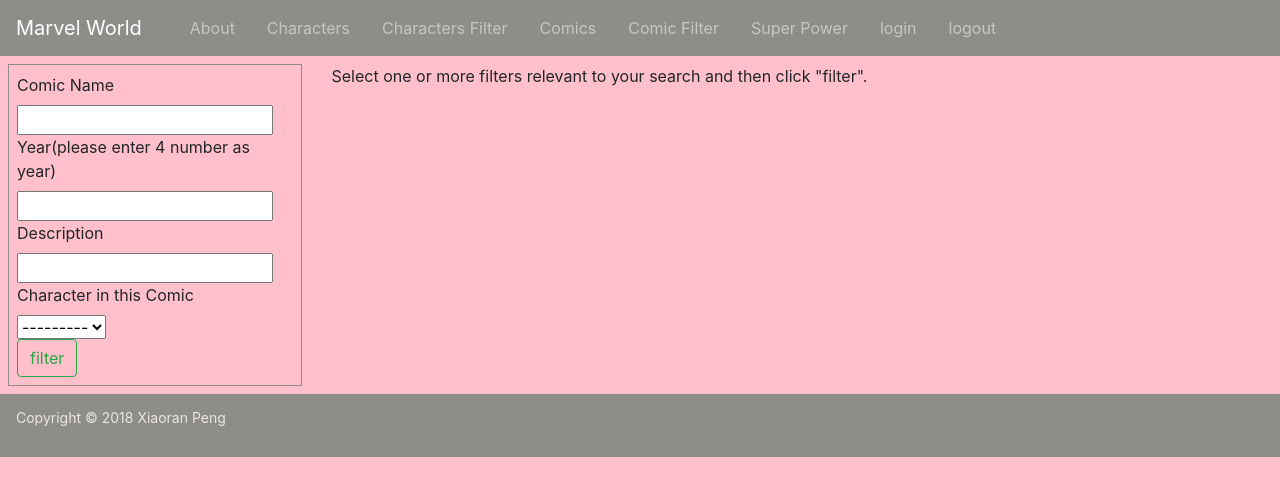
After one commit to xiaoranppp/si664-final, a Django app: page /marvel_world/comic/filter/ in a window 1280 px wide. The commit adds this page. Shown: the top 496 px of the page. Run offline with Django 3.2, Linux system fonts and the light colour scheme; the visitor is signed in with stand-in values (Sample User, id 1); data that the repository does not hold is empty; some libraries are stand-ins or nearby versions.

Commit message:
'filter_done'

```diff
--- /dev/null
+++ b/marvel_world/filters.py
@@ -0,0 +1,110 @@
+import django_filters
+from marvel_world.models import Comic,Character,Power,Alignment,SkinColor,HairColor,EyeColor,Race,Publisher,Gender
+
+
+class Marvel_comicFilter(django_filters.FilterSet):
+    comic_name = django_filters.CharFilter(
+		field_name='comic_name',
+		label='Comic Name',
+		lookup_expr='icontains'
+	)
+    year = django_filters.CharFilter(
+		field_name='comic_name',
+		label='Year(please enter 4 number as year)',
+		lookup_expr='icontains'
+	)
+    description = django_filters.CharFilter(
+		field_name='description',
+		label='Description',
+		lookup_expr='icontains'
+	)
+
+
+
+
+
+	# Add description, heritage_site_category, region, sub_region and intermediate_region filters here
+
+    Character= django_filters.ModelChoiceFilter(
+		field_name='characters',
+		label='Character in this Comic',
+        queryset=Character.objects.all(),
+		lookup_expr='exact'
+	)
+    class Meta:
+	    model =Comic
+	    fields = []
+class Marvel_worldFilter(django_filters.FilterSet):
+    character_name = django_filters.CharFilter(
+		field_name='character_name',
+		label='Character Name',
+		lookup_expr='icontains'
+	)
+
+
+
+
+
+	# Add description, heritage_site_category, region, sub_region and intermediate_region filters here
+
+    Power= django_filters.ModelChoiceFilter(
+		field_name='super_power',
+		label='super power',
+		queryset=Power.objects.all(),
+		lookup_expr='exact'
+	)
+    gender= django_filters.ModelChoiceFilter(
+        field_name='gender',
+        label='Gender',
+        queryset=Gender.objects.all(),
+        lookup_expr='exact')
+    alignment= django_filters.ModelChoiceFilter(
+        field_name='alignment',
+        label='Alignment',
+        queryset=Alignment.objects.all(),
+        lookup_expr='exact')
+    skin_color= django_filters.ModelChoiceFilter(
+        field_name='skin_color',
+        label='Skin Color',
+        queryset=SkinColor.objects.all(),
+        lookup_expr='exact')
+    eye_color= django_filters.ModelChoiceFilter(
+        field_name='eye_color',
+        label='Eye Color',
+        queryset=EyeColor.objects.all(),
+        lookup_expr='exact')
+    hair_color= django_filters.ModelChoiceFilter(
+        field_name='hair_color',
+        label='Hair Color',
+        queryset=HairColor.objects.all(),
+        lookup_expr='exact')
+    race= django_filters.ModelChoiceFilter(
+        field_name='race',
+        label='Race',
+        queryset=Race.objects.all(),
+        lookup_expr='exact')
+    Publisher= django_filters.ModelChoiceFilter(
+        field_name='publisher',
+        label='Publisher',
+        queryset=Publisher.objects.all(),
+        lookup_expr='exact')
+    weight = django_filters.NumberFilter(
+		field_name='weight',
+		label='Weight(kg)',
+		lookup_expr='exact'
+	)
+    height = django_filters.NumberFilter(
+		field_name='height',
+		label='Height(cm)',
+		lookup_expr='exact'
+	)
+
+
+	# Add date_inscribed filter here
+
+
+    class Meta:
+	    model =Character
+	    # form = SearchForm
+	    # fields [] is required, even if empty.
+	    fields = []
--- a/marvel_world/templates/marvel_world/base.html
+++ b/marvel_world/templates/marvel_world/base.html
@@ -8,7 +8,7 @@
     <meta name="description" content="UMSI SI664 Django Marvel Super Hero World app">
     <meta name="keywords" content="UMSI, SI664, Marvel, Python, MySQL, Django, Bootstrap">
     <meta name="viewport" content="width=device-width, initial-scale=1.0, shrink-to-fit=no">
-
+    <script src="https://ajax.googleapis.com/ajax/libs/jquery/3.3.1/jquery.min.js"></script>
     <link rel="stylesheet"
           href="https://maxcdn.bootstrapcdn.com/bootstrap/4.0.0/css/bootstrap.min.css"
           integrity="sha384-Gn5384xqQ1aoWXA+058RXPxPg6fy4IWvTNh0E263XmFcJlSAwiGgFAW/dAiS6JXm"
@@ -17,6 +17,11 @@
     <link rel="stylesheet" href="{% static 'css/marvel_world.css' %}">
 
     <title>{% block title %}Marvel Super Hero World{% endblock title %}</title>
+  <script>
+    $( document ).ready(function() {
+    alert( "please read the how to explore this website: https://github.com/xiaoranppp/si664-final" );
+});
+  </script>
   </head>
   <body>
 
@@ -26,15 +31,22 @@
       <a class="navbar-brand" href="{% url 'home' %}">Marvel World</a>
 
       <ul class="navbar-nav">
+          <li class="nav-item">
+              <a class="nav-link" href="{% url 'about' %}">About</a>
+            </li>
         <li class="nav-item">
           <a class="nav-link" href="{% url 'characters' %}">Characters</a>
         </li>
         <li class="nav-item">
-          <a class="nav-link" href="{% url 'about' %}">About</a>
-        </li>
+            <a class="nav-link" href="{% url 'character_filter' %}">Characters Filter</a>
+          </li>
+
         <li class="nav-item">
             <a class="nav-link" href="{% url 'comics' %}">Comics</a>
           </li>
+          <li class="nav-item">
+              <a class="nav-link" href="{% url 'comic_filter' %}">Comic Filter</a>
+            </li>
           <li class="nav-item">
               <a class="nav-link" href="{% url 'super_power' %}">Super Power</a>
             </li>
--- /dev/null
+++ b/marvel_world/templates/marvel_world/comic_filter.html
@@ -0,0 +1,41 @@
+{% extends 'marvel_world/base.html' %}
+
+{% load crispy_forms_tags %}
+
+{% block content %}
+
+  <div class="row">
+    <div class="col-sm-3">
+      <div class="px-2 py-2" style="border:1px solid #8E8D8A;">
+        <form action="" method="get">
+          {{ filter.form|crispy }}
+          <button type="submit" class="btn btn-outline-success">filter</button>
+          <!-- add a submit button -->
+        </form>
+      </div>
+    </div>
+    <div class="col-sm-9">
+      {% for comic in object_list %}
+        <h4><a href="{% url 'comic_information' comic.pk %}"> {{comic.comic_name|safe}} </a></h4>
+
+      {% if comic.description %}
+      <div class="row">
+        <div class="col-sm-2">
+          <p>description</p>
+        </div>
+        <div class="col-sm-10">
+          {{comic.description|safe }}
+        </div>
+      </div>
+
+      {% endif %}
+
+
+        <!-- add the country_area_names and description template tags -->
+
+    {% empty %}
+      Select one or more filters relevant to your search and then click "filter".
+    {% endfor %}
+    </div>
+  </div>
+{% endblock content %}
--- a/marvel_world/urls.py
+++ b/marvel_world/urls.py
@@ -10,4 +10,7 @@
     path('comics/<int:pk>/', views.ComicDetailView.as_view(), name='comic_information'),
     path('powers/', views.PowerListView.as_view(), name='super_power'),
     path('powers/<int:pk>/', views.PowerDetailView.as_view(), name='super_power_information'),
+    path('character/filter/',views.CharacterFilterView.as_view(),name='character_filter'),
+    path('comic/filter/',views.ComicFilterView.as_view(),name='comic_filter'),
+   # path('logoutpage/', views.LogoutPageView.as_view(), name='logoutpage'),
 ]
--- a/marvel_world/views.py
+++ b/marvel_world/views.py
@@ -4,7 +4,8 @@
 from django.contrib.auth.decorators import login_required
 from django.utils.decorators import method_decorator
 from .models import Character,Comic,Power
-
+from django_filters.views import FilterView
+from .filters import Marvel_worldFilter,Marvel_comicFilter
 
 def index(request):
 	return HttpResponse("Hello, world. You're at the marvel world super hero")
@@ -59,5 +60,12 @@
     model = Power
     context_object_name=  'power'
     template_name = 'marvel_world/super_power_information.html'
-
+@method_decorator(login_required, name='dispatch')
+class CharacterFilterView(FilterView):
+	filterset_class = Marvel_worldFilter
+	template_name = 'marvel_world/character_filter.html'
+@method_decorator(login_required, name='dispatch')
+class ComicFilterView(FilterView):
+	filterset_class = Marvel_comicFilter
+	template_name = 'marvel_world/comic_filter.html'
 #class CharacterDetailView(generic.DetailView):model = Characters context_object_name=  'character'template_name='marvel_world/character_information.html'
--- a/mysite/settings.py
+++ b/mysite/settings.py
@@ -39,6 +39,8 @@
     'django.contrib.staticfiles',
     'marvel_world',
     'social_django',
+    'crispy_forms',
+    'django_filters',
 ]
 
 MIDDLEWARE = [
```
Also changed, not shown: marvel_world/models.py (+30 -0 lines), marvel_world/templates/marvel_world/character_filter.html (added, +41 -0 lines), marvel_world/templates/marvel_world/character_information.html (+9 -7 lines), README.md, static/img/data_model.png, 3 other files.
